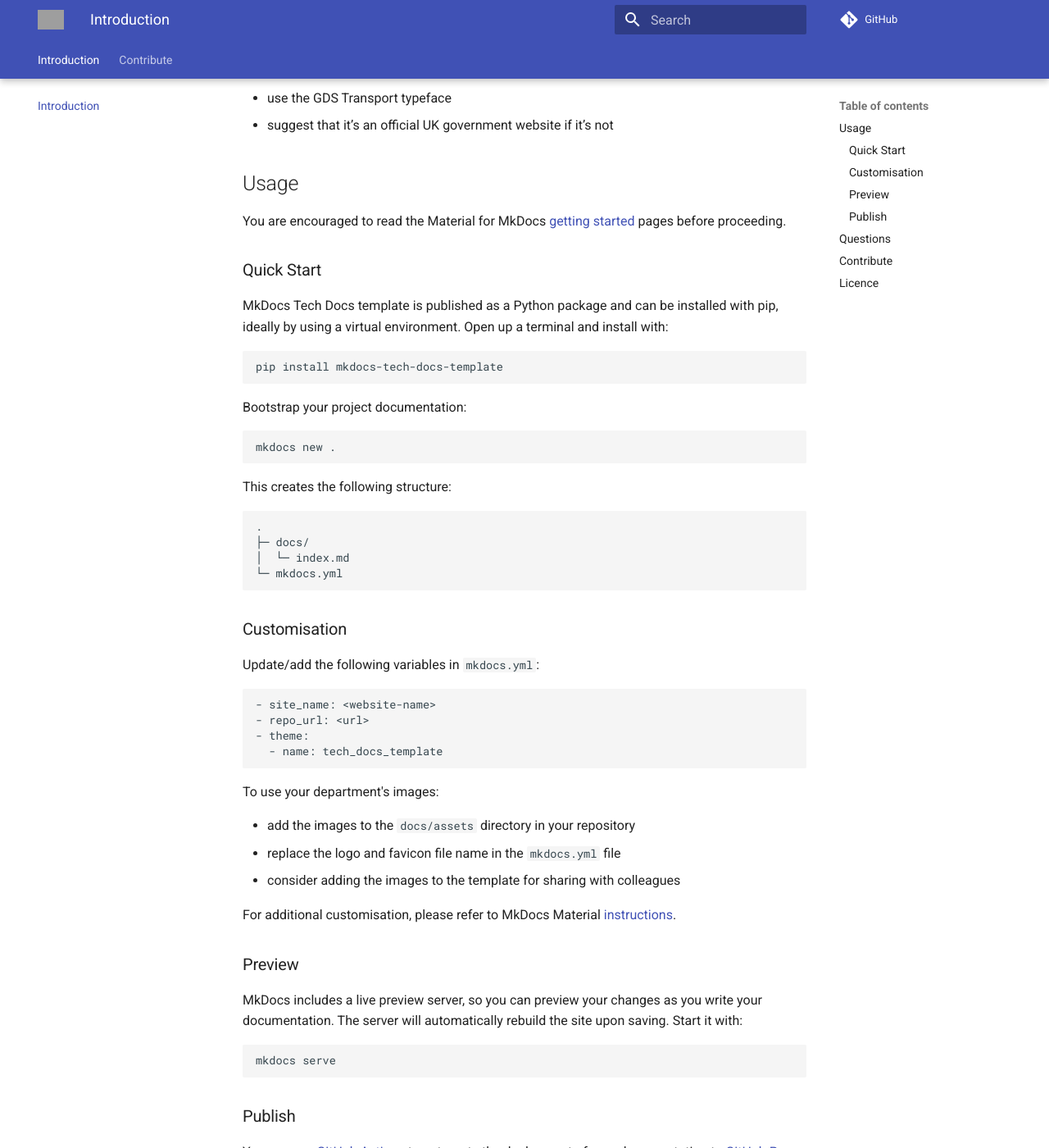
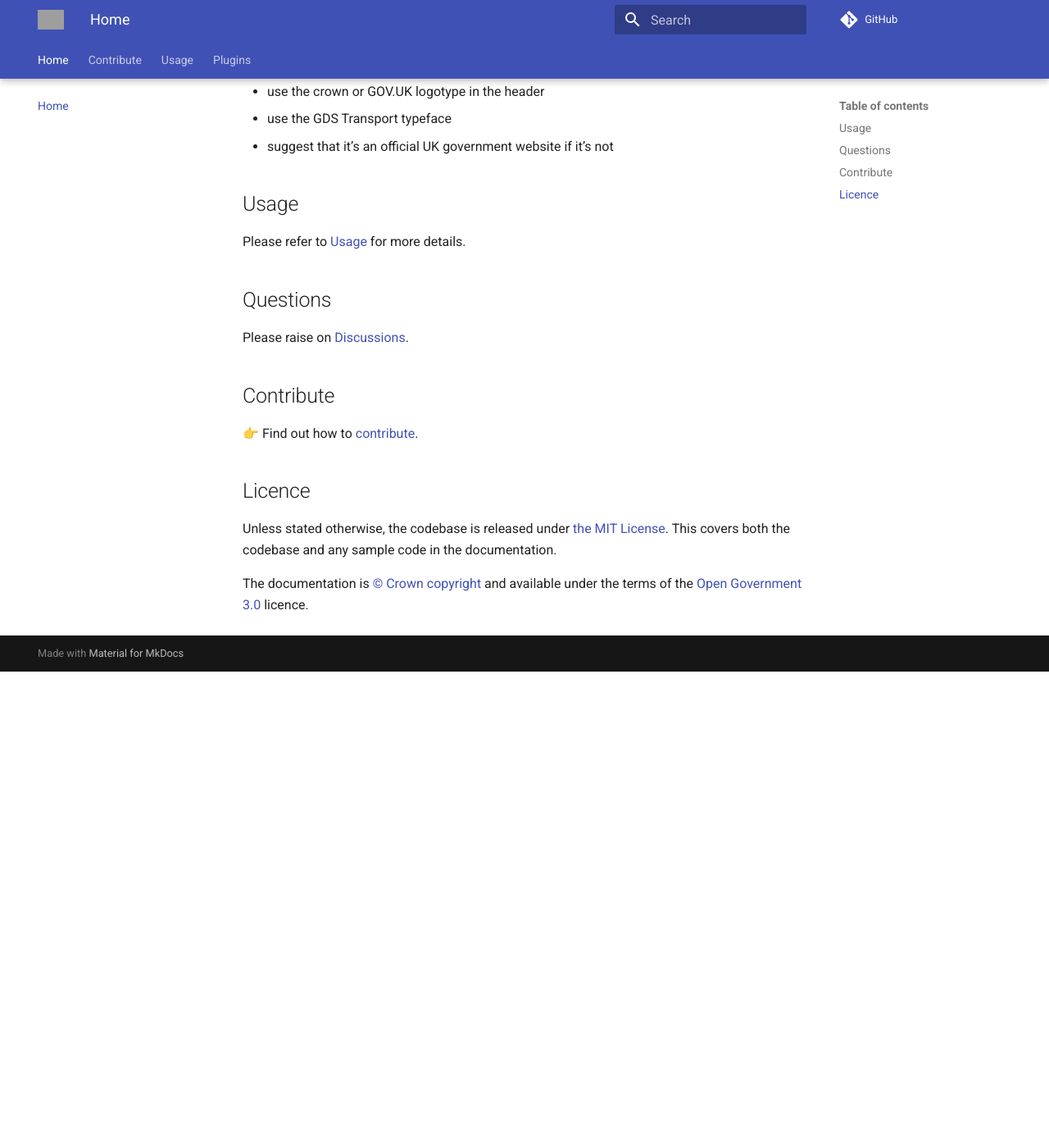
Before and after one commit to ministryofjustice/mkdocs-tech-docs-template, an MkDocs documentation site: the page built from docs/README.md, in a window 1280 px wide and 1400 px high, scrolled down 633 px. Shown: the whole window at 82% size. Built offline with MkDocs 1.6.1 and Material for MkDocs 9.7.7, drawn with Linux system fonts in a browser that asks for light colours; comment, search, counter and statistics services are not loaded; after the commit the page ends 1452 px from its top, so only the background shows below that; some of the changed text lies outside the part shown; grey boxes are pictures that could not be loaded.

Commit message:
update plugins and readme

````diff
--- a/docs/README.md
+++ b/docs/README.md
@@ -1,4 +1,4 @@
-# Introduction
+# Home
 
 !!! danger ""
 
@@ -10,7 +10,7 @@
 
 - simple to setup, use and customise
 - exploits the [MkDocs Materials theme](https://squidfunk.github.io/mkdocs-material/) and all it's associated features
-- compatible with the vast and growing ecosystem of [MkDocs Plugins](https://github.com/mkdocs/mkdocs/wiki/MkDocs-Plugins)
+- compatible with the vast and growing ecosystem of [MkDocs Plugins](https://github.com/mkdocs/mkdocs/wiki/MkDocs-Plugins) see [plugins](plugins/) for some examples
 - unified tech stack for python-based teams and projects
 - easy to upgrade as new versions of the theme are released
 
@@ -23,63 +23,7 @@
 
 ## Usage
 
-You are encouraged to read the Material for MkDocs [getting started](https://squidfunk.github.io/mkdocs-material/getting-started/) pages before proceeding.
-
-### Quick Start
-
-MkDocs Tech Docs template is published as a Python package and can be installed with pip, ideally by using a virtual environment. Open up a terminal and install with:
-
-```
-pip install mkdocs-tech-docs-template
-```
-
-Bootstrap your project documentation:
-
-```
-mkdocs new .
-```
-
-This creates the following structure:
-
-```
-.
-├─ docs/
-│  └─ index.md
-└─ mkdocs.yml
-```
-
-### Customisation
-
-Update/add the following variables in `mkdocs.yml`:
-
-```
-- site_name: <website-name>
-- repo_url: <url>
-- theme:
-  - name: tech_docs_template
-```
-
-To use your department's images:
-
-- add the images to the `docs/assets` directory in your repository
-- replace the logo and favicon file name in the `mkdocs.yml` file
-- consider adding the images to the template for sharing with colleagues
-
-For additional customisation, please refer to MkDocs Material [instructions](https://squidfunk.github.io/mkdocs-material/customization/).
-
-### Preview
-
-MkDocs includes a live preview server, so you can preview your changes as you write your documentation. The server will automatically rebuild the site upon saving. Start it with:
-
-``` sh
-mkdocs serve
-```
-
-### Publish
-
-You can use [GitHub Actions](https://github.com/features/actions) to automate the deployment of your documentation to [GitHub Pages](https://pages.github.com/) when a commit is pushed to either the master or main branches.
-
-See [publishing your site](https://squidfunk.github.io/mkdocs-material/publishing-your-site/) for more details and alternatives.
+Please refer to [Usage](./Usage.md) for more details.
 
 ## Questions
 
--- a/mkdocs.yml
+++ b/mkdocs.yml
@@ -10,6 +10,7 @@
   features:
     - navigation.tabs
     - navigation.tabs.sticky
+    - navigation.indexes
     # - toc.integrate # uncomment to merge TOC with navigation bar
   icon:
     admonition:
@@ -29,6 +30,7 @@
 edit_uri: edit/main/docs/
 plugins:
   - search
+  - table-reader
   - git-revision-date-localized:
       enable_creation_date: true
       fallback_to_build_date: true
@@ -36,3 +38,4 @@
   - admonition
   - pymdownx.details
   - pymdownx.superfences
+  - tables
--- a/requirements-doc.txt
+++ b/requirements-doc.txt
@@ -1,2 +1,3 @@
 mkdocs-material
 mkdocs-git-revision-date-localized-plugin
+mkdocs-table-reader-plugin
--- a/setup.cfg
+++ b/setup.cfg
@@ -20,7 +20,6 @@
 zip_safe = False
 install_requires =
 	mkdocs-material
-	mkdocs-git-revision-date-localized-plugin
 
 [options.entry_points]
 mkdocs.themes =
--- a/tech_docs_template/__init__.py
+++ b/tech_docs_template/__init__.py
@@ -1 +1 @@
-__version__ = "0.0.11"
+__version__ = "0.0.13"
````
Also changed, not shown: docs/Usage.md (added, +85 -0 lines), docs/plugins/README.md (added, +1 -0 lines), docs/plugins/example_table.csv (added, +12 -0 lines), docs/plugins/example_table.md (added, +44 -0 lines), 1 other file.
